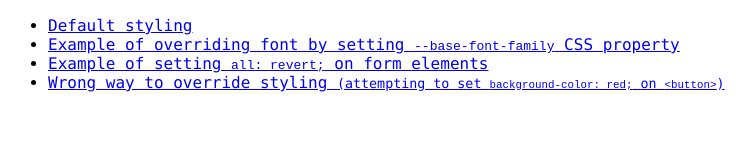
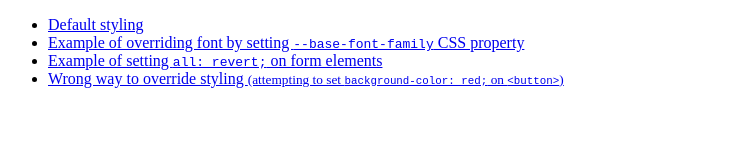
Before and after one commit to christophermiles/hit-point-range, a website: page index.html in a window 1280 px wide. Shown: the whole page, without its empty margins (0-754 px from the left). Drawn offline with Linux system fonts and the light colour scheme.

Commit message:
Remove any styling on index page

```diff
--- a/index.html
+++ b/index.html
@@ -5,13 +5,6 @@
     <meta charset="UTF-8">
     <meta name="viewport" content="width=device-width, initial-scale=1.0">
     <title>Hit Point Spread (Examples)</title>
-
-    <style>
-        /* https://github.com/system-fonts/modern-font-stacks#monospace-code */
-        body {
-            font-family: ui-monospace, 'Cascadia Code', 'Source Code Pro', Menlo, Consolas, 'DejaVu Sans Mono', monospace;
-        }
-    </style>
 </head>
 <body>
     <nav>
```
